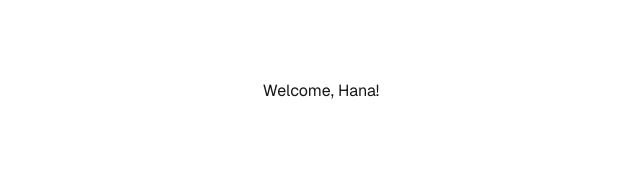
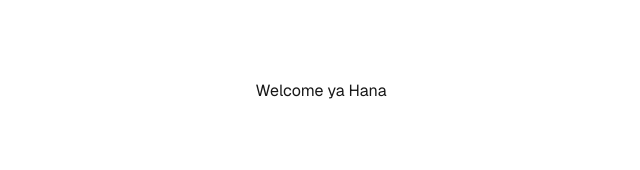
Before and after one commit to MRKDaGods/ascend, a Next.js app in the folder apps/web/template/: page / in a window 1280 px wide. Shown: the top 170 px of the page, without its empty margins (319-959 px from the left). Built offline with nearby package versions, Linux system fonts and the light colour scheme.

Commit message:
Hana Cloned bgad

```diff
--- a/apps/web/template/src/app/page.tsx
+++ b/apps/web/template/src/app/page.tsx
@@ -3,7 +3,7 @@ import styles from "./page.module.css";
 function Home() {
   return (
     <div className={styles.page}>
-      <p>Welcome, Hana!</p>
+      <p>Welcome ya Hana</p>
     </div>
   );
 }
```
